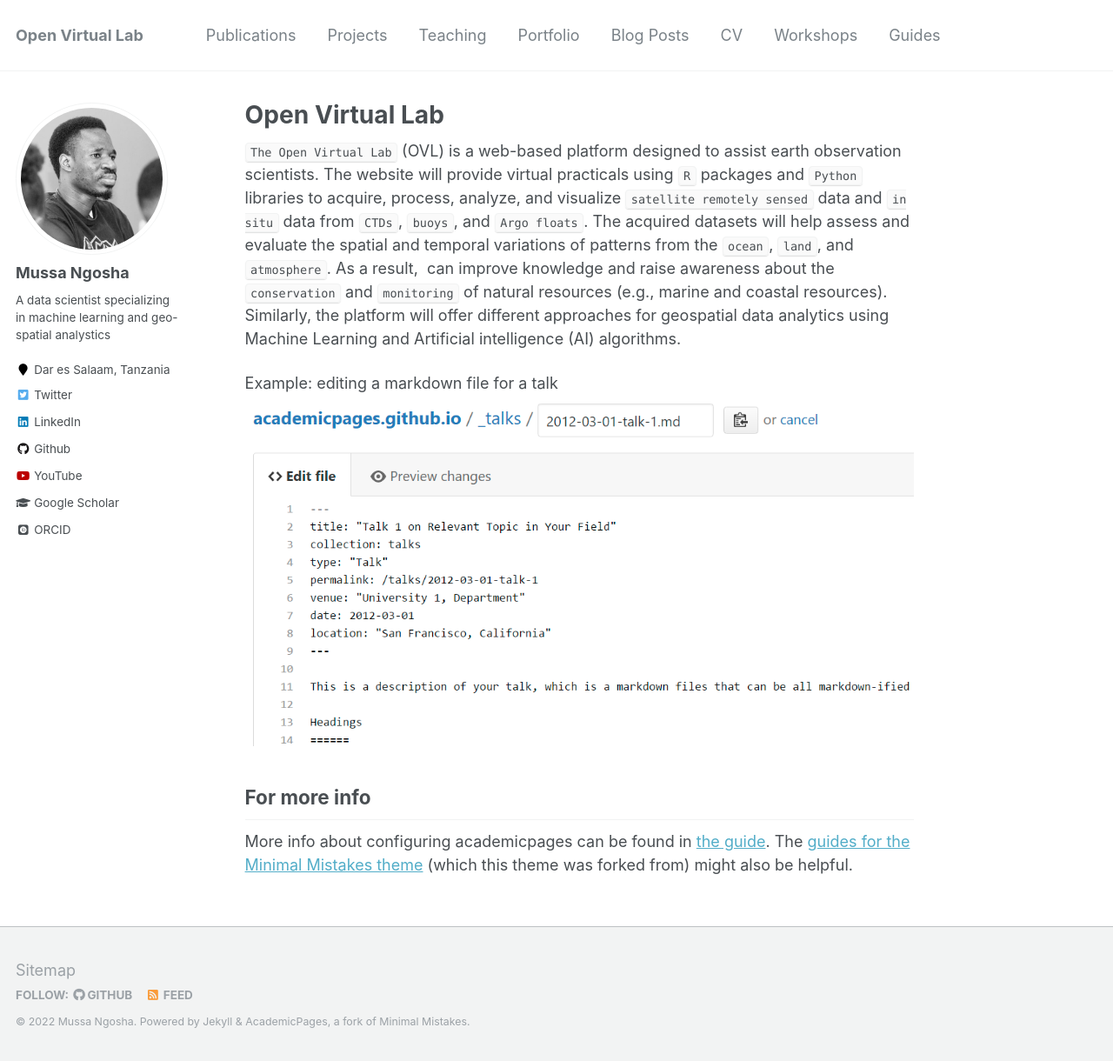
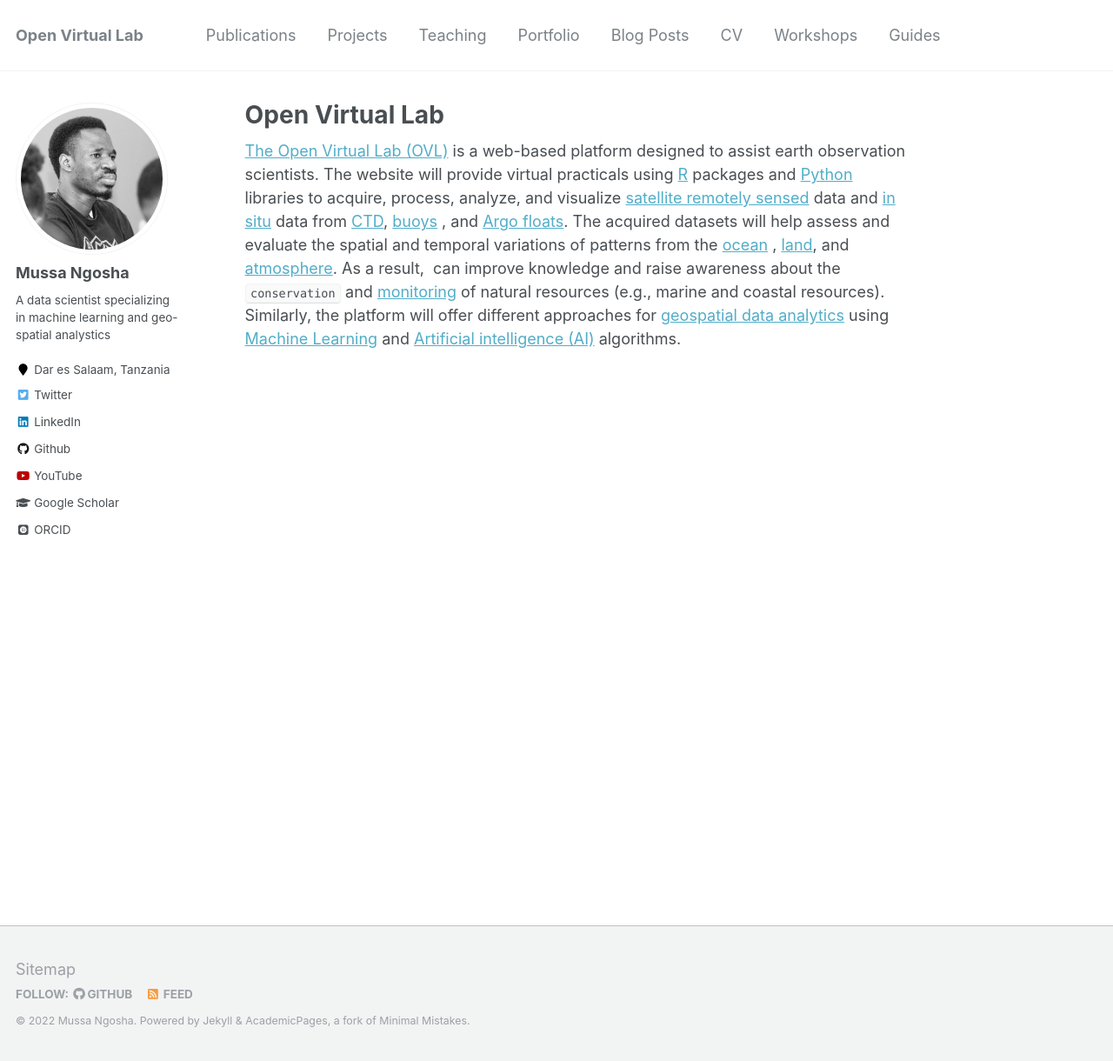
Before and after one commit to NgoshaJr/ngoshajr.github.io, a Jekyll site: the page built from _pages/about.md, in a window 1280 px wide and 1220 px high. Shown: the whole window at 87% size. Built offline with Jekyll 4.4.1, drawn with Linux system fonts in a browser that asks for light colours; some web fonts are replaced.

Commit message:
Update about.md

```diff
--- a/_pages/about.md
+++ b/_pages/about.md
@@ -8,13 +8,4 @@ redirect_from:
   - /about.html
 ---
 
-`The Open Virtual Lab` (OVL) is a web-based platform designed to assist earth observation scientists. The website will provide virtual practicals using `R` packages and `Python` libraries to acquire, process, analyze, and visualize `satellite remotely sensed` data and `in situ` data from `CTDs`, `buoys`, and `Argo floats`. The acquired datasets will help assess and evaluate the spatial and temporal variations of patterns from the `ocean`, `land`, and `atmosphere`. As a result,  can improve knowledge and raise awareness about the `conservation` and `monitoring` of natural resources (e.g., marine and coastal resources). Similarly, the platform will offer different approaches for geospatial data analytics using Machine Learning and Artificial intelligence (AI) algorithms.
-
-
-
-Example: editing a markdown file for a talk
-![Editing a markdown file for a talk](/images/editing-talk.png)
-
-For more info
-------
-More info about configuring academicpages can be found in [the guide](https://academicpages.github.io/markdown/). The [guides for the Minimal Mistakes theme](https://mmistakes.github.io/minimal-mistakes/docs/configuration/) (which this theme was forked from) might also be helpful.
+[The Open Virtual Lab (OVL)](https://) is a web-based platform designed to assist earth observation scientists. The website will provide virtual practicals using [R](https://)  packages and [Python](https://)  libraries to acquire, process, analyze, and visualize [satellite remotely sensed](https://)  data and [in situ](https://)  data from [CTD](https://), [buoys](https://) , and [Argo floats](https://). The acquired datasets will help assess and evaluate the spatial and temporal variations of patterns from the [ocean](https://) , [land](https://), and [atmosphere](https://). As a result,  can improve knowledge and raise awareness about the `conservation` and [monitoring](https://) of natural resources (e.g., marine and coastal resources). Similarly, the platform will offer different approaches for [geospatial data analytics](https://) using [Machine Learning](https://)  and [Artificial intelligence (AI)](https://) algorithms.
```
